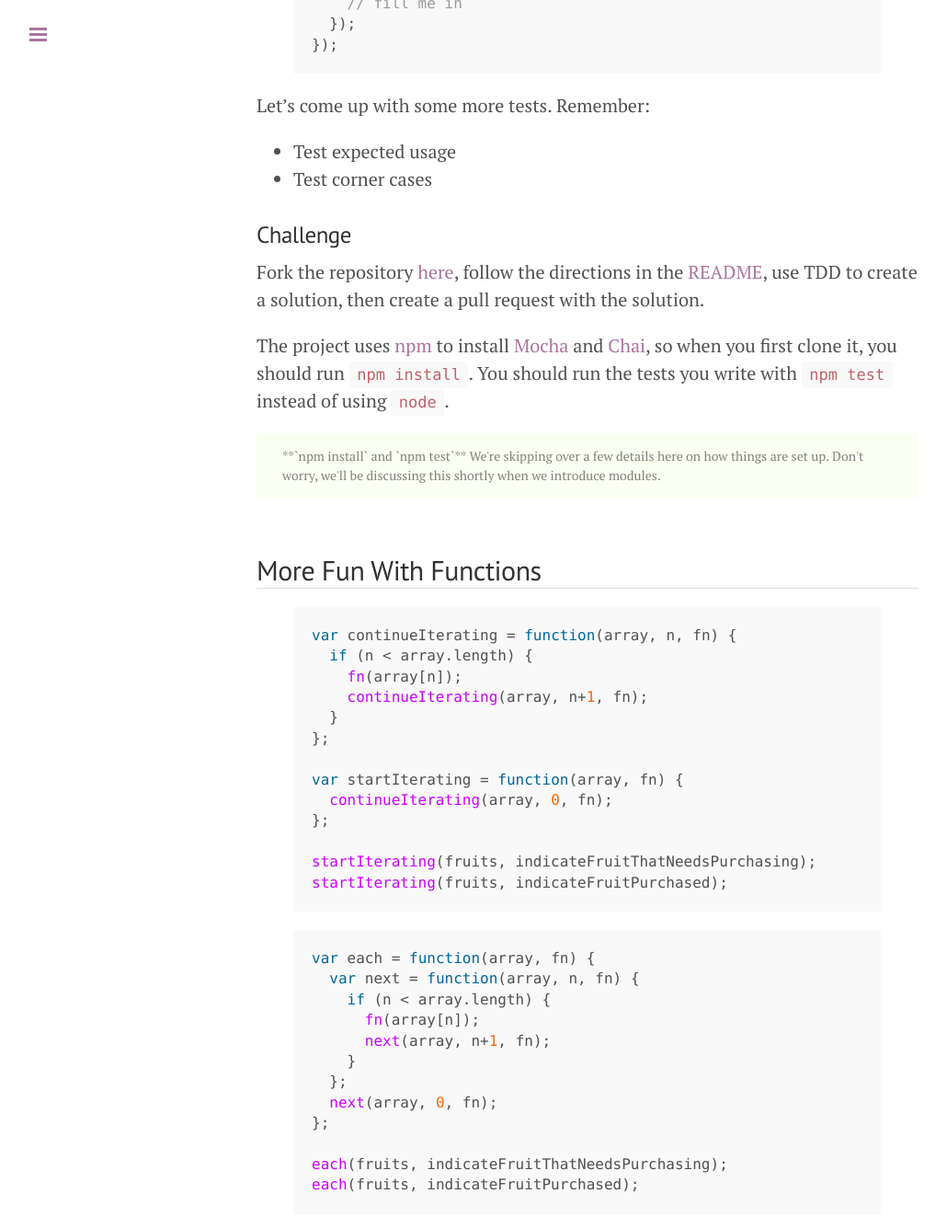
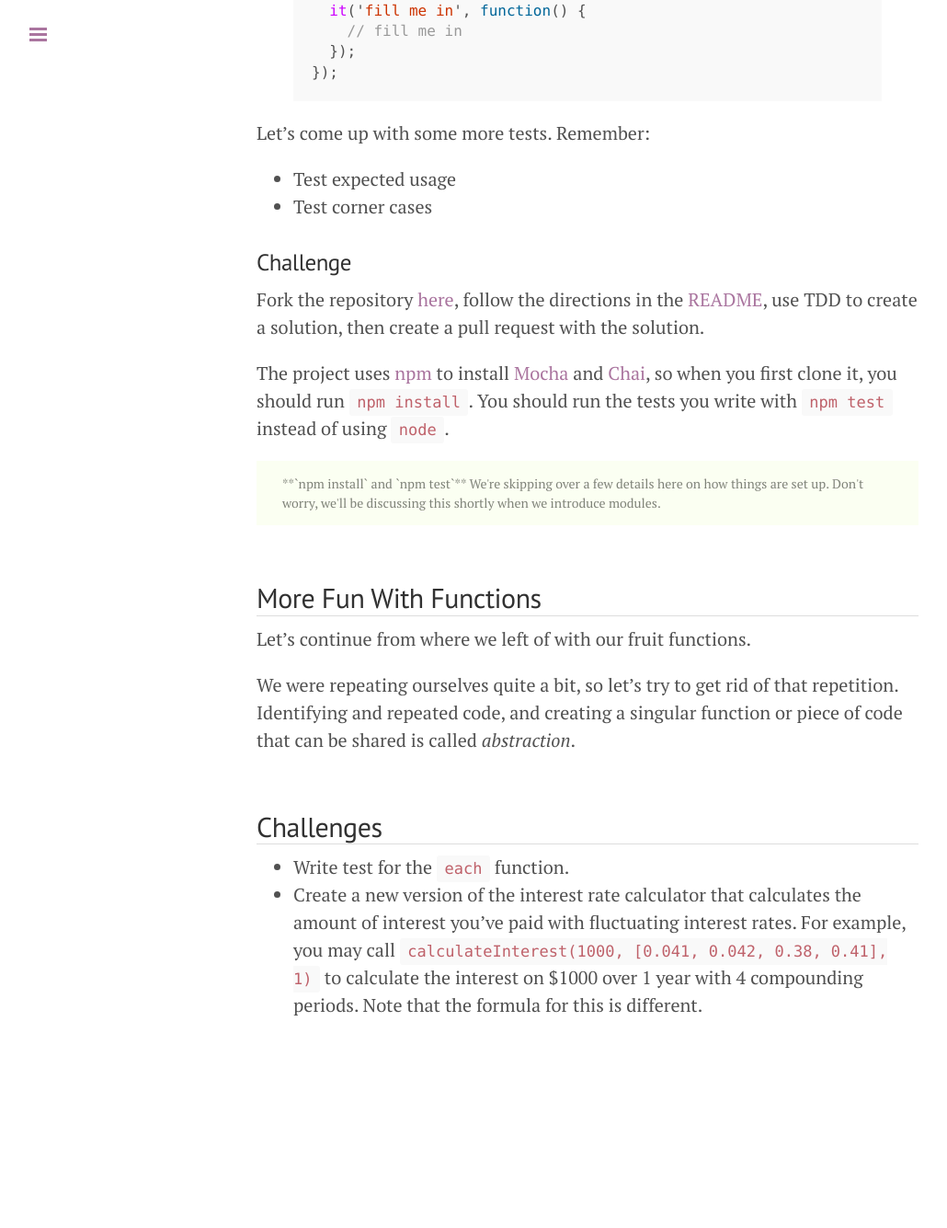
Before and after one commit to wbyoung/jsi, a Jekyll site: the page built from _posts/00-01-03-git-tdd-abstractions.md, in a window 1280 px wide and 1400 px high, scrolled down 2465 px. Shown: the top 1335 px of the window at 92% size, without its empty margins (1-1031 px from the left). Built offline with Jekyll 4.4.1, drawn with Linux system fonts in a browser that asks for light colours; nearby versions of some CDN libraries; Markdown is read by kramdown in place of the engine named in the settings; after the commit the page ends 3653 px from its top, so only the background shows below that; some of the changed text lies outside the part shown.

Commit message:
Updated the abstractions section.

```diff
--- a/_posts/00-01-03-git-tdd-abstractions.md
+++ b/_posts/00-01-03-git-tdd-abstractions.md
@@ -5,8 +5,9 @@ class: git+tdd+abstractions
 date: 2014-05-14 00:00:00
 ---
 
-This lesson will cover a few more basics, but first we're going to add Git and
-Test Driven Development to our workflow.
+This lesson will expand on some of the ideas we touched on while discussing
+functions, but first we're going to add Git and Test Driven Development to our
+workflow.
 
 ## Git & GitHub
 
@@ -135,37 +136,21 @@ we'll be discussing this shortly when we introduce modules.
 
 ## More Fun With Functions
 
-{% highlight javascript %}
-var continueIterating = function(array, n, fn) {
-  if (n < array.length) {
-    fn(array[n]);
-    continueIterating(array, n+1, fn);
-  }
-};
+Let's continue from where we left of with our fruit functions.
 
-var startIterating = function(array, fn) {
-  continueIterating(array, 0, fn);
-};
-
-startIterating(fruits, indicateFruitThatNeedsPurchasing);
-startIterating(fruits, indicateFruitPurchased);
-{% endhighlight %}
+We were repeating ourselves quite a bit, so let's try to get rid of that
+repetition. Identifying and repeated code, and creating a singular function or
+piece of code that can be shared is called _abstraction_.
 
 
-{% highlight javascript %}
-var each = function(array, fn) {
-  var next = function(array, n, fn) {
-    if (n < array.length) {
-      fn(array[n]);
-      next(array, n+1, fn);
-    }
-  };
-  next(array, 0, fn);
-};
+## Challenges
 
-each(fruits, indicateFruitThatNeedsPurchasing);
-each(fruits, indicateFruitPurchased);
-{% endhighlight %}
+- Write test for the `each` function.
+- Create a new version of the interest rate calculator that calculates the
+  amount of interest you've paid with fluctuating interest rates. For example,
+  you may call `calculateInterest(1000, [0.041, 0.042, 0.38, 0.41], 1)` to
+  calculate the interest on $1000 over 1 year with 4 compounding periods. Note
+  that the formula for this is different.
 
 [so-git-merge]: http://stackoverflow.com/a/3407920/98069
 [github-jsi]: https://github.com/portlandcodeschool/jsi
```
Also changed, not shown: _posts/00-01-03-git-tdd-abstractions-notes.md (+44 -0 lines).
